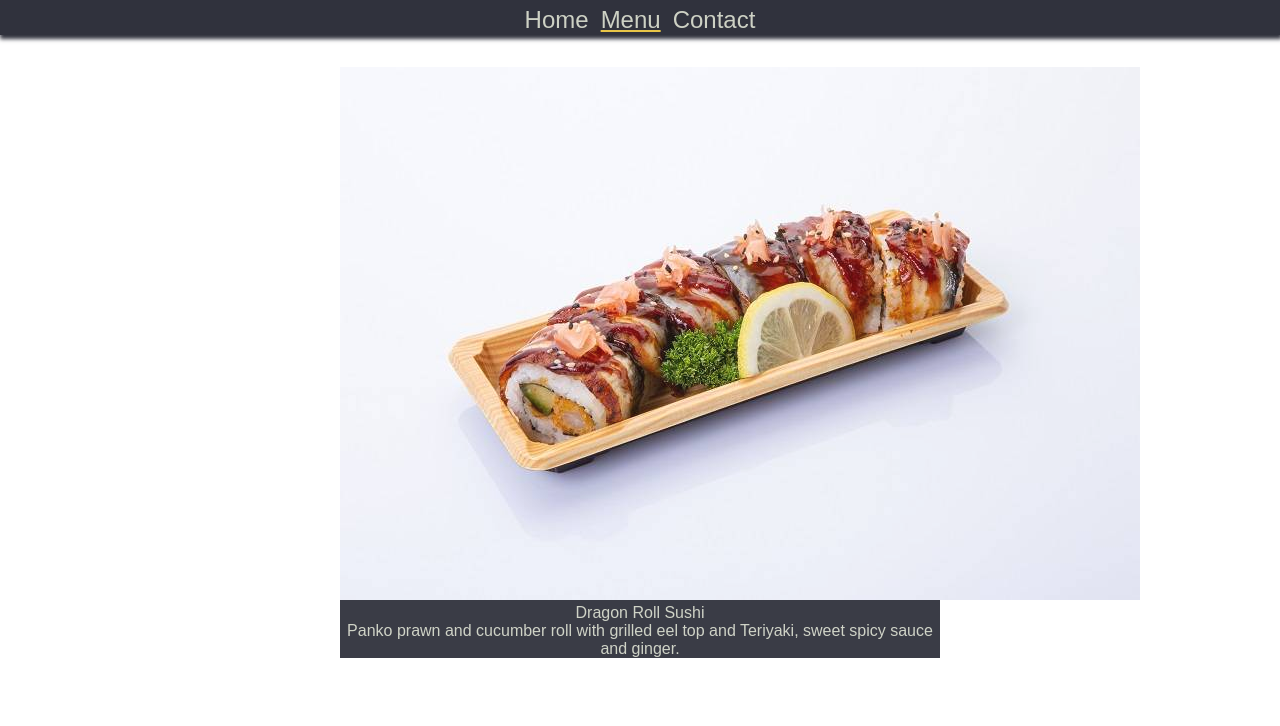
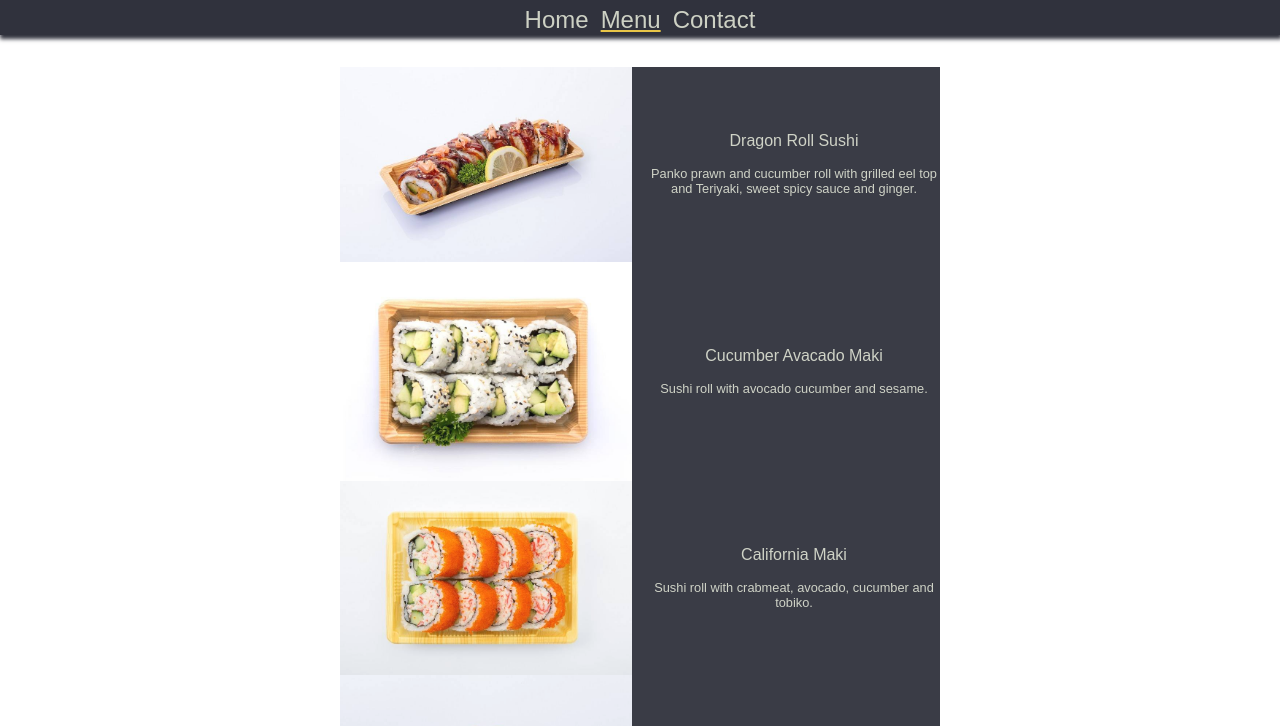
Before and after one commit to OscarSoanes/Restaurant-Page, a plain HTML site: page index.html in a window 1280 px wide. Both pictures are taken after a click on the button "Menu". Shown: the part 58-784 px from the top of the page. Drawn offline with Linux system fonts and the light colour scheme.

Commit message:
Product is designed

```diff
--- a/style.css
+++ b/style.css
@@ -63,3 +63,27 @@ main > .home-container {
     object-fit: cover;
     margin: 1rem 0;
 }
+
+.product {
+    gap: 1rem;
+    display: grid;
+    grid-template-columns: 1fr 1fr;
+    grid-template-areas:
+        "img title"
+        "img desc";
+}
+
+.product > img {
+    grid-area: img;
+    max-width: 100%;
+}
+
+.product > p:first-of-type {
+    grid-area: title;
+    align-self: self-end;
+}
+
+.product > p:last-of-type {
+    font-size: 0.8rem;
+    grid-area: desc;
+}
```
Also changed, not shown: main.js (+1 -1 lines).
